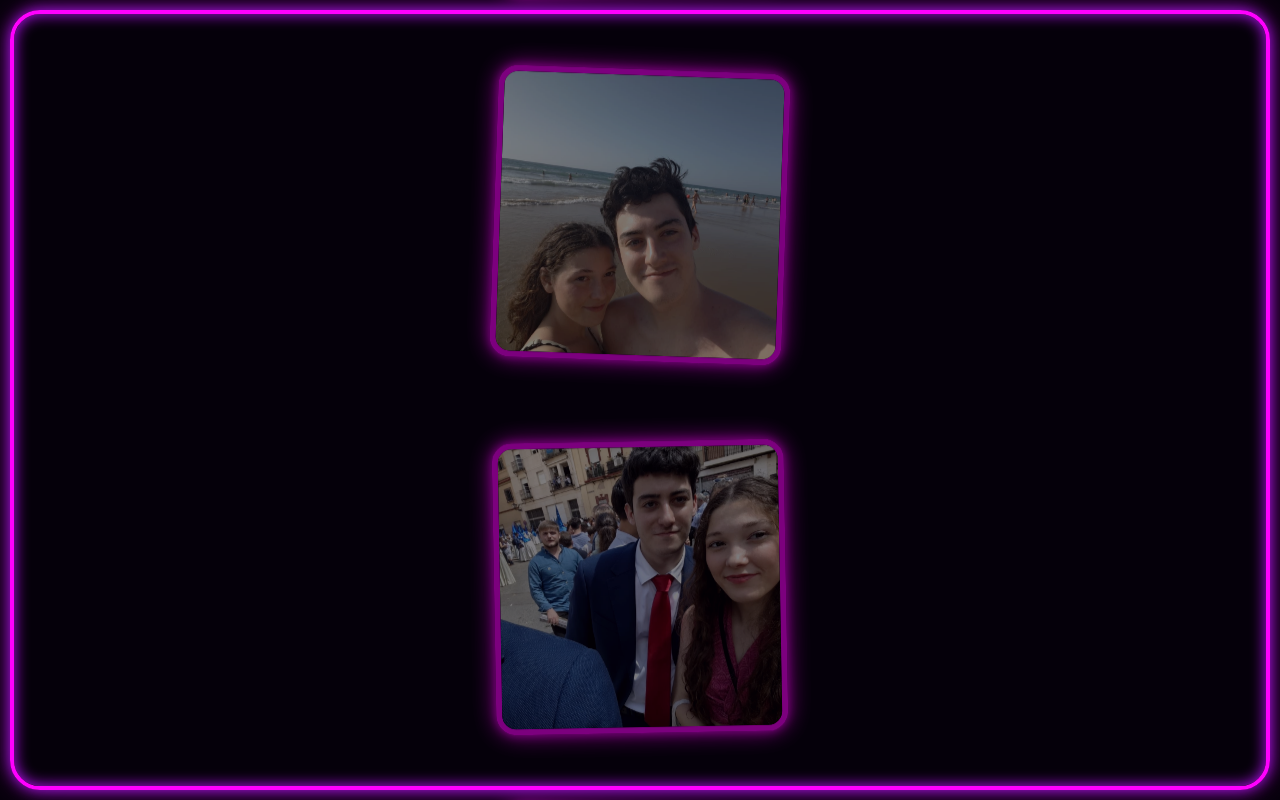
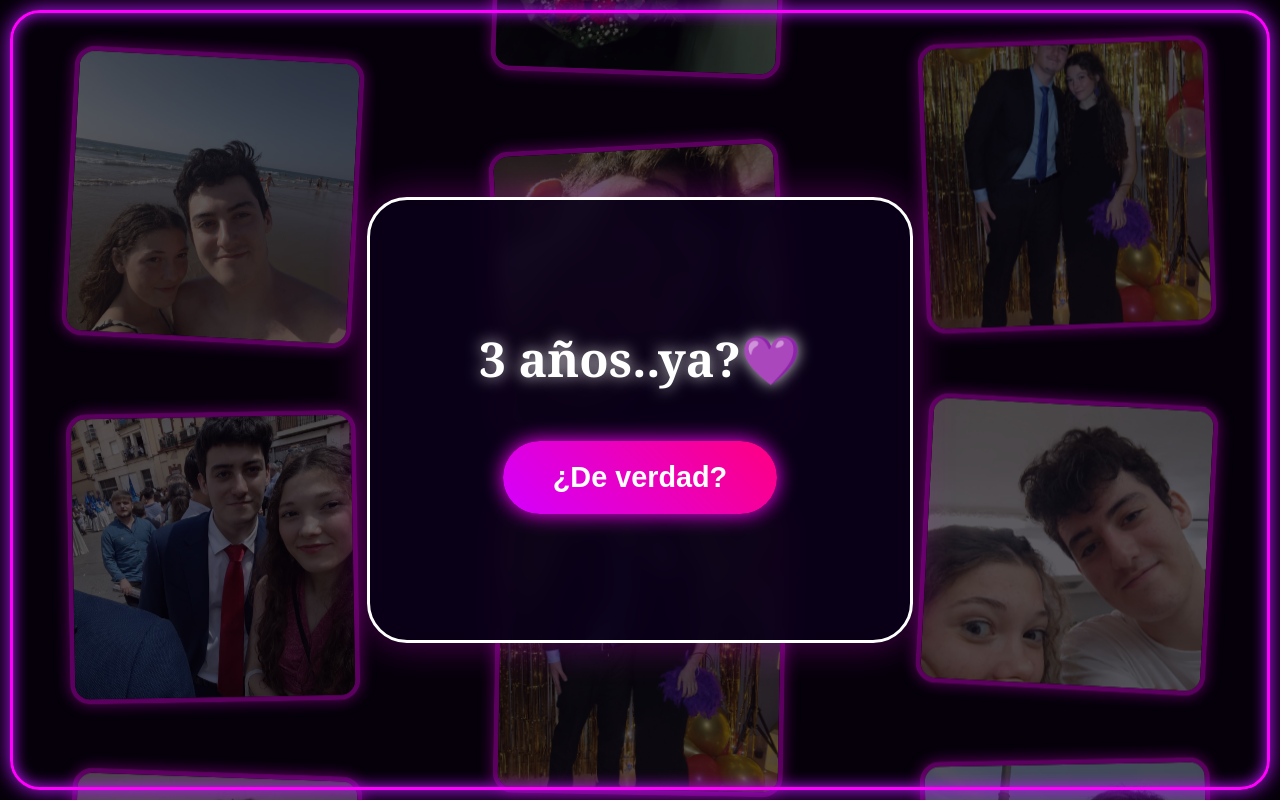
Before and after one commit to NCH-GLopez/PQL, a plain HTML site: page index.html in a window 1280 px wide. Drawn offline with Linux system fonts and the light colour scheme.

Commit message:
Update index.html

```diff
--- a/index.html
+++ b/index.html
@@ -3,62 +3,52 @@
 <head>
     <meta charset="UTF-8">
     <meta name="viewport" content="width=device-width, initial-scale=1.0">
-    <title>Nuestros 3 Años ❤️</title>
+    <title>3 años..ya? 💜</title>
     <style>
         :root {
-            --morado-negro: #1a0033;
             --rosa-fucsia: #ff00ff;
-            --rosa-brillo: #ff66d2;
             --morado-neon: #bc13fe;
-            --neon-glow: 0 0 10px var(--rosa-fucsia), 0 0 25px var(--rosa-fucsia);
-            --neon-border: 0 0 15px var(--morado-neon), inset 0 0 15px var(--morado-neon);
+            --neon-glow: 0 0 15px var(--rosa-fucsia);
         }
 
         body, html {
             margin: 0; padding: 0; height: 100%;
             overflow: hidden; font-family: 'Georgia', serif;
             background-color: #05000a;
-            box-sizing: border-box;
         }
 
-        /* --- MARCO EXTERIOR LUMINOSO --- */
+        /* --- MARCO EXTERIOR --- */
         body::before {
             content: "";
             position: fixed;
             top: 10px; left: 10px; right: 10px; bottom: 10px;
-            border: 4px solid var(--rosa-fucsia);
+            border: 3px solid var(--rosa-fucsia);
             border-radius: 30px;
-            box-shadow: var(--neon-border), 0 0 40px rgba(255, 0, 255, 0.2);
-            z-index: 100;
+            box-shadow: 0 0 20px var(--morado-neon), inset 0 0 15px var(--morado-neon);
+            z-index: 200;
             pointer-events: none;
         }
 
-        /* --- FONDO DE COLLAGE MEJORADO --- */
+        /* --- COLLAGE DE FONDO --- */
         .collage-container {
             position: fixed;
             top: 0; left: 0; width: 100%; height: 100%;
             display: flex; justify-content: space-around;
-            z-index: 1; opacity: 0.6;
-            filter: contrast(1.1) brightness(0.8);
-            pointer-events: none;
+            z-index: 1; opacity: 0.5;
+            filter: brightness(0.7);
         }
 
         .columna-fotos {
             display: flex; flex-direction: column;
-            will-change: transform;
             animation: caer var(--duracion, 30s) linear infinite;
         }
 
         .columna-fotos img {
-            width: 280px;
-            margin: 40px 0;
-            border-radius: 20px;
-            border: 6px solid var(--rosa-fucsia);
+            width: 280px; margin: 35px 0;
+            border-radius: 20px; border: 5px solid var(--rosa-fucsia);
             box-shadow: var(--neon-glow);
-            object-fit: cover;
-            aspect-ratio: 1 / 1;
-            /* Inclinación aleatoria para efecto collage real */
-            transform: rotate(var(--rotacion, 2deg));
+            aspect-ratio: 1/1; object-fit: cover;
+            transform: rotate(var(--rotacion, 0deg));
         }
 
         @keyframes caer {
@@ -66,68 +56,72 @@
             to { transform: translateY(0%); }
         }
 
-        /* --- CORAZONES NEÓN FLOTANTES --- */
+        /* --- CONTENEDOR CENTRAL SEGURO --- */
+        .interfaz {
+            position: relative;
+            z-index: 150;
+            display: flex;
+            align-items: center;
+            justify-content: center;
+            height: 100vh;
+            padding: 20px;
+        }
+
+        .caja-mensaje {
+            background: rgba(10, 0, 25, 0.9);
+            min-width: 420px;
+            min-height: 320px;
+            padding: 60px;
+            border-radius: 40px;
+            border: 3px solid white;
+            box-shadow: 0 0 40px rgba(255, 0, 255, 0.3);
+            backdrop-filter: blur(10px);
+            display: inline-flex;
+            flex-direction: column;
+            align-items: center;
+            justify-content: center;
+            gap: 50px;
+            transition: all 0.4s ease;
+        }
+
+        h2 {
+            color: white;
+            font-size: 3rem; /* Un poco más grande para resaltar el nuevo título */
+            text-shadow: 0 0 15px rgba(255, 255, 255, 0.8);
+            margin: 0;
+            text-align: center;
+            z-index: 10;
+        }
+
+        #btnSorpresa {
+            padding: 20px 50px;
+            font-size: 1.8rem;
+            font-weight: bold;
+            color: white;
+            background: linear-gradient(45deg, #d400ff, #ff0080);
+            border: none;
+            border-radius: 50px;
+            cursor: pointer;
+            box-shadow: 0 0 20px var(--rosa-fucsia);
+            transition: transform 0.3s cubic-bezier(0.175, 0.885, 0.32, 1.275);
+            transform-origin: center center;
+            z-index: 5;
+        }
+
+        /* --- CORAZONES --- */
         .corazon {
-            position: fixed;
-            z-index: 5;
-            pointer-events: none;
-            animation: flotar 7s ease-in forwards;
-            filter: drop-shadow(0 0 8px var(--rosa-fucsia));
-            opacity: 0.8;
+            position: fixed; z-index: 50; pointer-events: none;
+            animation: flotar 6s linear forwards;
+            filter: drop-shadow(0 0 5px var(--rosa-fucsia));
         }
 
         @keyframes flotar {
             0% { transform: translateY(110vh) scale(0.5); opacity: 0; }
-            20% { opacity: 1; }
-            100% { transform: translateY(-20vh) scale(1.2) rotate(45deg); opacity: 0; }
+            50% { opacity: 1; }
+            100% { transform: translateY(-10vh) scale(1.2) rotate(360deg); opacity: 0; }
         }
 
-        /* --- INTERFAZ CENTRAL --- */
-        .interfaz {
-            position: relative;
-            z-index: 110;
-            display: flex;
-            align-items: center;
-            justify-content: center;
-            height: 100vh;
-        }
-
-        .caja-mensaje {
-            background: rgba(10, 0, 20, 0.85);
-            padding: 50px 70px;
-            border-radius: 40px;
-            backdrop-filter: blur(10px);
-            border: 3px solid white; /* Borde blanco brillante como la imagen */
-            box-shadow: 0 0 30px rgba(255, 255, 255, 0.2), var(--neon-glow);
-            text-align: center;
-            display: flex;
-            flex-direction: column;
-            align-items: center;
-            gap: 35px;
-        }
-
-        h2 {
-            color: white;
-            font-size: 2.8rem;
-            text-shadow: 0 0 10px rgba(255, 255, 255, 0.8);
-            margin: 0;
-        }
-
-        #btnSorpresa {
-            padding: 20px 60px;
-            font-size: 2rem;
-            font-weight: bold;
-            color: white;
-            background: linear-gradient(to right, #d400ff, #ff0080);
-            border: none;
-            border-radius: 50px;
-            cursor: pointer;
-            box-shadow: 0 0 20px var(--rosa-fucsia);
-            transition: transform 0.2s cubic-bezier(0.175, 0.885, 0.32, 1.275);
-            text-shadow: 1px 1px 5px rgba(0,0,0,0.5);
-        }
-
-        /* --- FLASH Y VIDEO --- */
+        /* --- VIDEO Y FLASH --- */
         #resplandor {
             position: fixed; top: 0; left: 0; width: 100%; height: 100%;
             background: white; z-index: 1000; opacity: 0; pointer-events: none;
@@ -140,12 +134,7 @@
             z-index: 500; justify-content: center; align-items: center;
         }
 
-        video {
-            width: 80%;
-            border-radius: 25px;
-            border: 4px solid var(--rosa-fucsia);
-            box-shadow: var(--neon-glow);
-        }
+        video { width: 85%; border-radius: 20px; border: 4px solid var(--rosa-fucsia); }
     </style>
 </head>
 <body>
@@ -154,6 +143,68 @@
 
     <div class="collage-container">
         <div class="columna-fotos" style="--duracion: 35s;">
-            <img src="foto1.jpeg" style="--rotacion: -3deg;"><img src="foto2.jpeg" style="--rotacion: 2deg;">
-            <img src="foto3.jpeg" style="--rotacion: -1deg;"><img src="foto4.jpeg" style="--rotacion: 4deg;">
-            <img src="foto1.jpeg" style="--rotacion: -3deg;"><img src="foto2.jpeg" style="--rotacion: 2deg;">
+            <img src="foto1.jpeg" style="--rotacion: -2deg;"><img src="foto2.jpeg" style="--rotacion: 3deg;">
+            <img src="foto3.jpeg" style="--rotacion: -1deg;"><img src="foto4.jpeg" style="--rotacion: 2deg;">
+            <img src="foto1.jpeg"><img src="foto2.jpeg">
+        </div>
+        <div class="columna-fotos" style="--duracion: 25s; margin-top: 50px;">
+            <img src="foto5.jpeg" style="--rotacion: 2deg;"><img src="foto6.jpeg" style="--rotacion: -3deg;">
+            <img src="foto7.jpeg" style="--rotacion: 1deg;"><img src="foto2.jpeg" style="--rotacion: -2deg;">
+            <img src="foto5.jpeg"><img src="foto6.jpeg">
+        </div>
+        <div class="columna-fotos" style="--duracion: 45s;">
+            <img src="foto3.jpeg" style="--rotacion: 1deg;"><img src="foto7.jpeg" style="--rotacion: -2deg;">
+            <img src="foto4.jpeg" style="--rotacion: 3deg;"><img src="foto1.jpeg" style="--rotacion: -1deg;">
+            <img src="foto3.jpeg"><img src="foto7.jpeg">
+        </div>
+    </div>
+
+    <div class="interfaz">
+        <div class="caja-mensaje">
+            <h2 id="frase">3 años..ya?💜</h2>
+            <button id="btnSorpresa">¿De verdad?</button>
+        </div>
+    </div>
+
+    <div id="pantalla-video">
+        <video id="videoRegalo" controls>
+            <source src="tu-video.mp4" type="video/mp4">
+        </video>
+    </div>
+
+    <script>
+        setInterval(() => {
+            const c = document.createElement('div');
+            c.classList.add('corazon');
+            c.innerHTML = ['💜', '💖', '✨'][Math.floor(Math.random()*3)];
+            c.style.left = Math.random() * 100 + 'vw';
+            document.body.appendChild(c);
+            setTimeout(() => c.remove(), 6000);
+        }, 500);
+
+        let contador = 0;
+        const boton = document.getElementById('btnSorpresa');
+        const caja = document.querySelector('.caja-mensaje');
+        const video = document.getElementById('videoRegalo');
+
+        boton.addEventListener('click', () => {
+            contador++;
+            let escala = 1 + (contador * 0.4);
+            boton.style.transform = `scale(${escala})`;
+            caja.style.padding = `${60 + (contador * 15)}px`;
+
+            if (contador >= 5) {
+                document.getElementById('resplandor').style.opacity = '1';
+                setTimeout(() => {
+                    document.querySelector('.interfaz').style.display = 'none';
+                    document.getElementById('pantalla-video').style.display = 'flex';
+                    setTimeout(() => {
+                        document.getElementById('resplandor').style.opacity = '0';
+                        video.play();
+                    }, 400);
+                }, 300);
+            }
+        });
+    </script>
+</body>
+</html>
```
